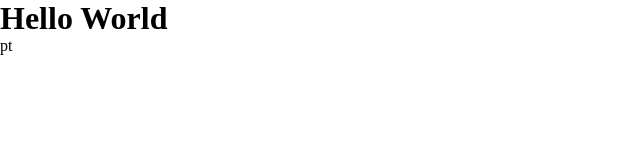
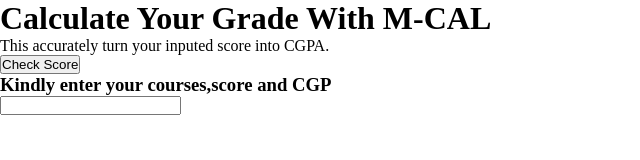
Before and after one commit to GDSC-LASUSTECH/Cumulative-GP-calculator, a plain HTML site: page index.html in a window 1280 px wide. Shown: the whole page, without its empty margins (0-640 px from the left). Drawn offline with Linux system fonts and the light colour scheme; files that its build step writes are made by us from their sources.

Commit message:
Development of the front page

```diff
--- a/index.html
+++ b/index.html
@@ -3,12 +3,23 @@
   <head>
     <meta charset="UTF-8" />
     <meta name="viewport" content="width=device-width, initial-scale=1.0" />
-    <link rel="stylesheet" href="/css/style.css" />
+    <link rel="stylesheet" href="style.css" />
     <title>CPGA</title>
   </head>
   <body>
-    <h1>Hello World</h1>
+    <div class="container">
+      <h1>Calculate Your Grade With M-CAL</h1>
+      <p>This accurately turn your inputed score into CGPA.</p>
+      <button type="button">Check Score</button>
+
+    </div>
+    <div>
+      <h3>
+        Kindly enter your courses,score and CGP
+      </h3>
+      <input
+    </div>
   </body>
 
-  <script src="javascript/script.js"></script>pt
+  <script src="script.js"></script>
 </html>
--- a/javascript/script.js
+++ /dev/null
@@ -1 +0,0 @@
-alert("Hello World");
```
Also changed, not shown: script.js (added).
